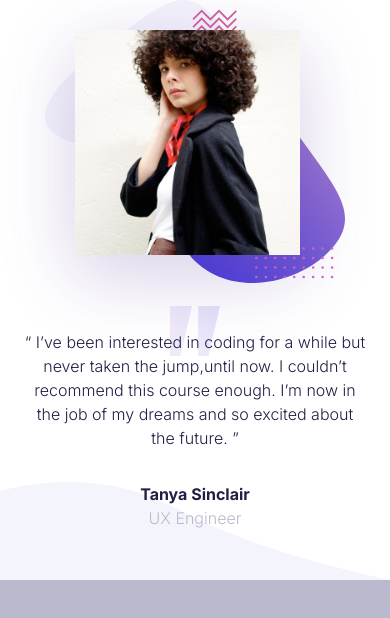
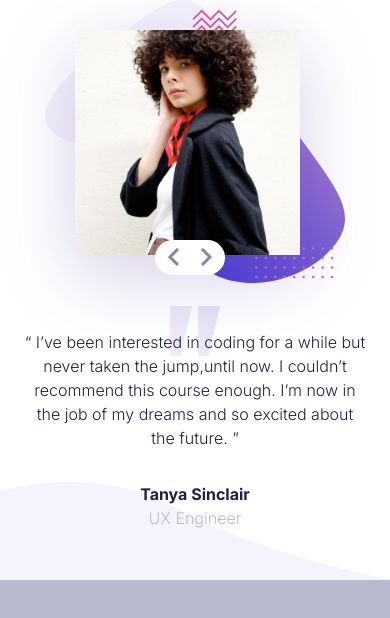
Before and after one commit to alexisjonas/coding-bootcamp-testimonials-slider, a plain HTML site: page index.html in a window 390 px wide. Drawn offline with Linux system fonts and the light colour scheme.

Commit message:
mobile styles finished

```diff
--- a/css/style.css
+++ b/css/style.css
@@ -83,6 +83,24 @@ img { max-width: 100%;}
     box-shadow:  0px 20px 70px 0px rgba(72, 33, 145, 0.22);
 }
 
+.testimonial__toggle {
+    position: absolute;
+    top: 80%;
+    left: 50%;
+    margin-left: -40px;
+    text-align: center;
+
+    background-color: #fff;
+    height: 35px;
+    width: 70px;
+    border-radius: 20px;
+}
+
+.testimonial__toggle img {
+    padding: .5rem;
+    cursor: pointer;
+}
+
 
 @media only screen and (min-width: 900px) {
 
--- a/index.html
+++ b/index.html
@@ -25,7 +25,10 @@
       </p>
       <div class="testimonial__imageContainer">
         <img src="images/image-tanya.jpg" alt="Profile photo from testimonial" class="testimonial__image">
-        <div class="testimonial__toggle"></div>
+        <div class="testimonial__toggle">
+          <img src="images/icon-prev.svg" alt="arrow left">
+          <img src="images/icon-next.svg" alt="arrow right">
+        </div>
       </div>
     </div>
 
```
